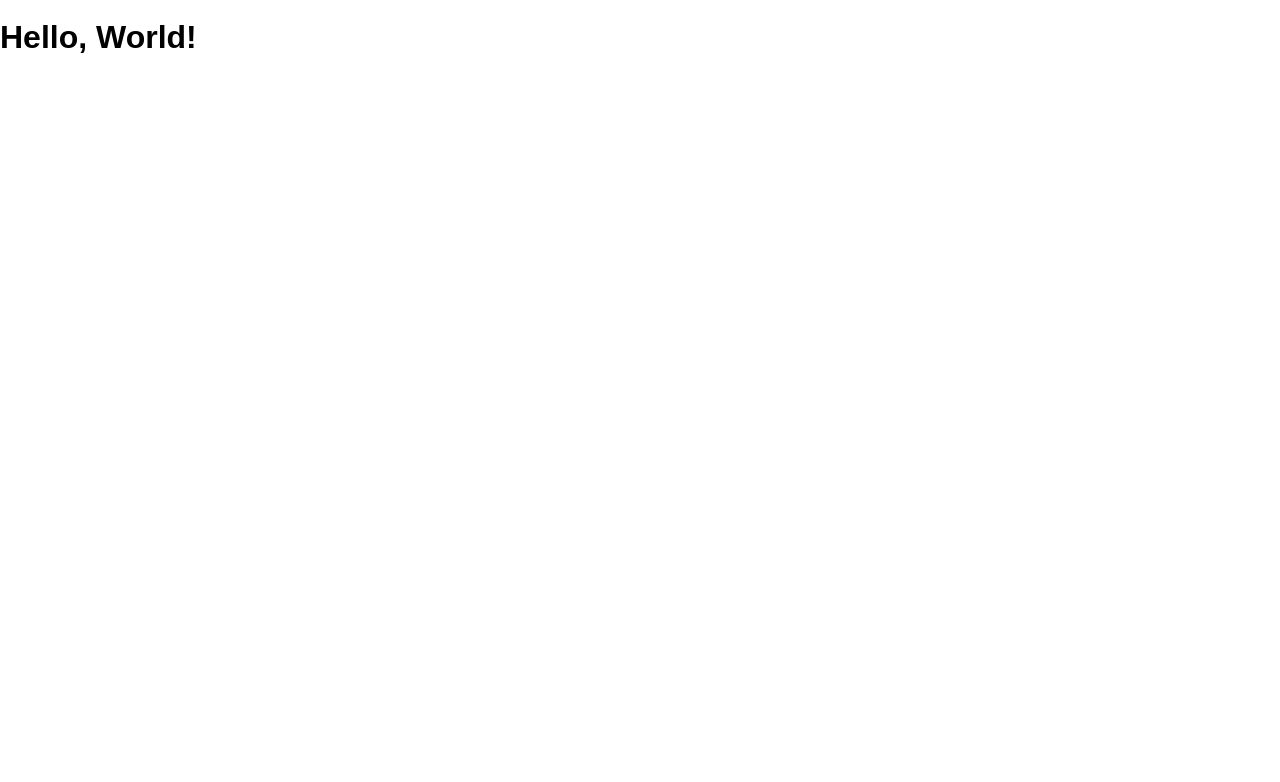
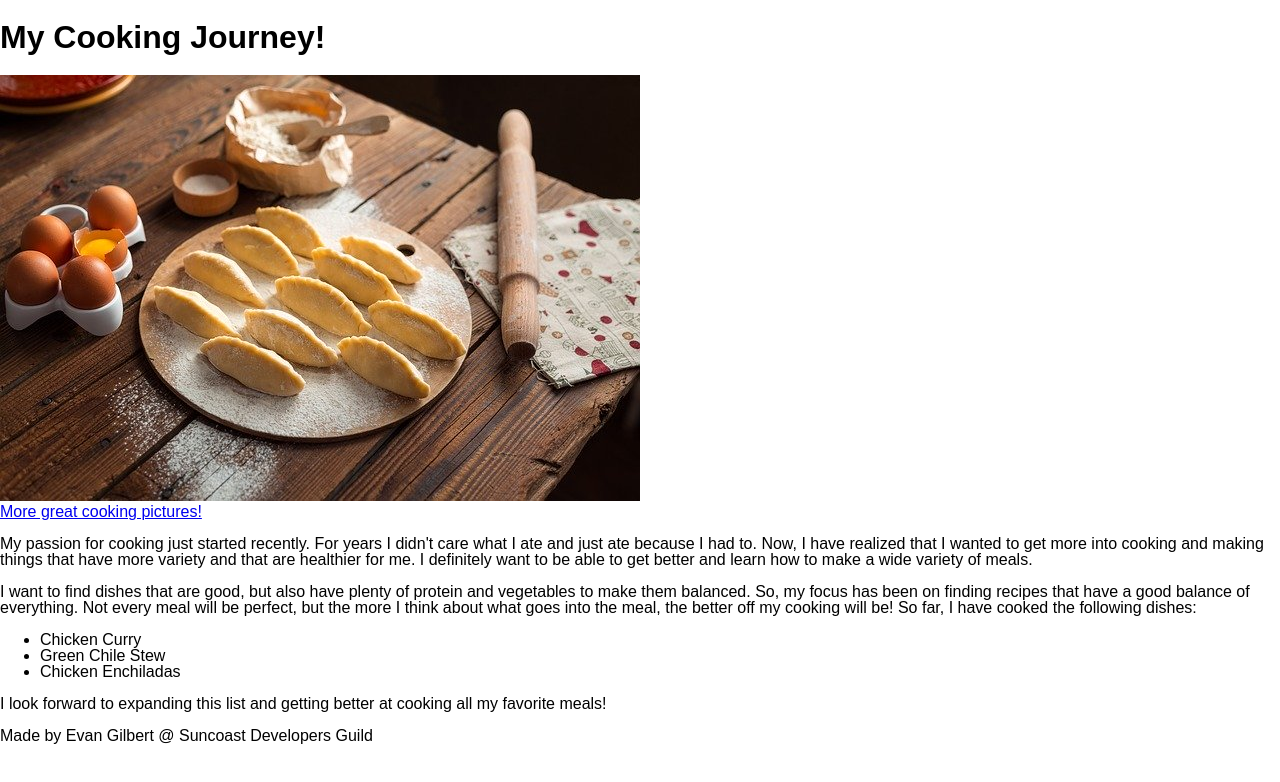
Before and after one commit to Evan-Gilbert-1212/cooking-website, a website: page public/index.html in a window 1280 px wide. Drawn offline with Linux system fonts and the light colour scheme.

Commit message:
Completed assignment

```diff
--- a/public/index.html
+++ b/public/index.html
@@ -8,6 +8,36 @@
     <link rel="stylesheet" href="/screen.css" />
   </head>
   <body>
-    <h1 class="hello-world">Hello, World!</h1>
+    <h1 class="cooking-journey">My Cooking Journey!</h1>
+    <img src="./images/cooking.jpg" />
+    <nav>
+      <a href="https://pixabay.com/images/search/cooking/"
+        >More great cooking pictures!</a
+      >
+    </nav>
+    <p>
+      My passion for cooking just started recently. For years I didn't care what
+      I ate and just ate because I had to. Now, I have realized that I wanted to
+      get more into cooking and making things that have more variety and that
+      are healthier for me. I definitely want to be able to get better and learn
+      how to make a wide variety of meals.
+    </p>
+    <p>
+      I want to find dishes that are good, but also have plenty of protein and
+      vegetables to make them balanced. So, my focus has been on finding recipes
+      that have a good balance of everything. Not every meal will be perfect,
+      but the more I think about what goes into the meal, the better off my
+      cooking will be! So far, I have cooked the following dishes:
+    </p>
+    <ul>
+      <li>Chicken Curry</li>
+      <li>Green Chile Stew</li>
+      <li>Chicken Enchiladas</li>
+    </ul>
+    <p>
+      I look forward to expanding this list and getting better at cooking all my
+      favorite meals!
+    </p>
+    <footer>Made by Evan Gilbert @ Suncoast Developers Guild</footer>
   </body>
 </html>
```
Also changed, not shown: public/images/cooking.jpg (added), 1 other file.
